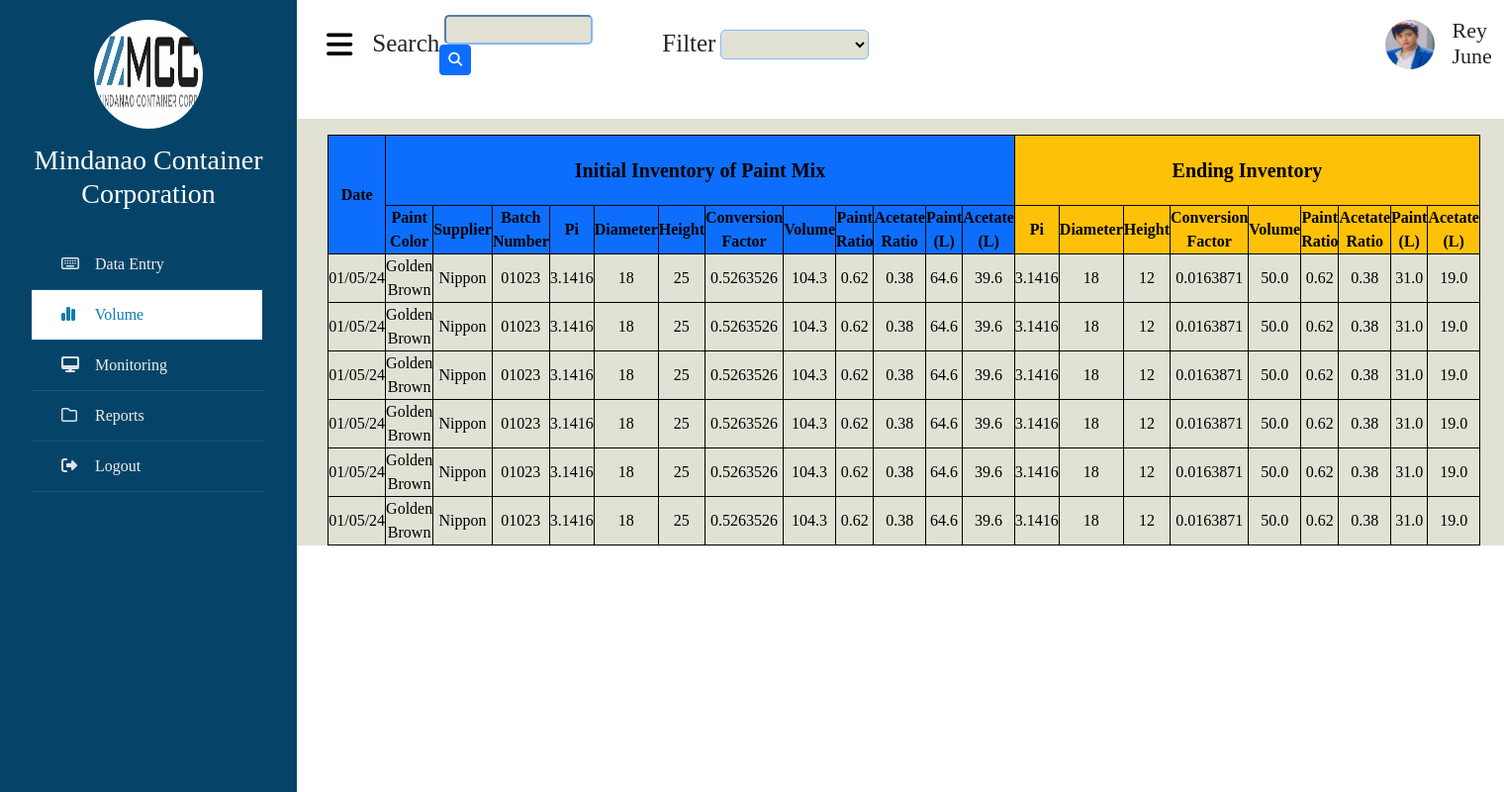
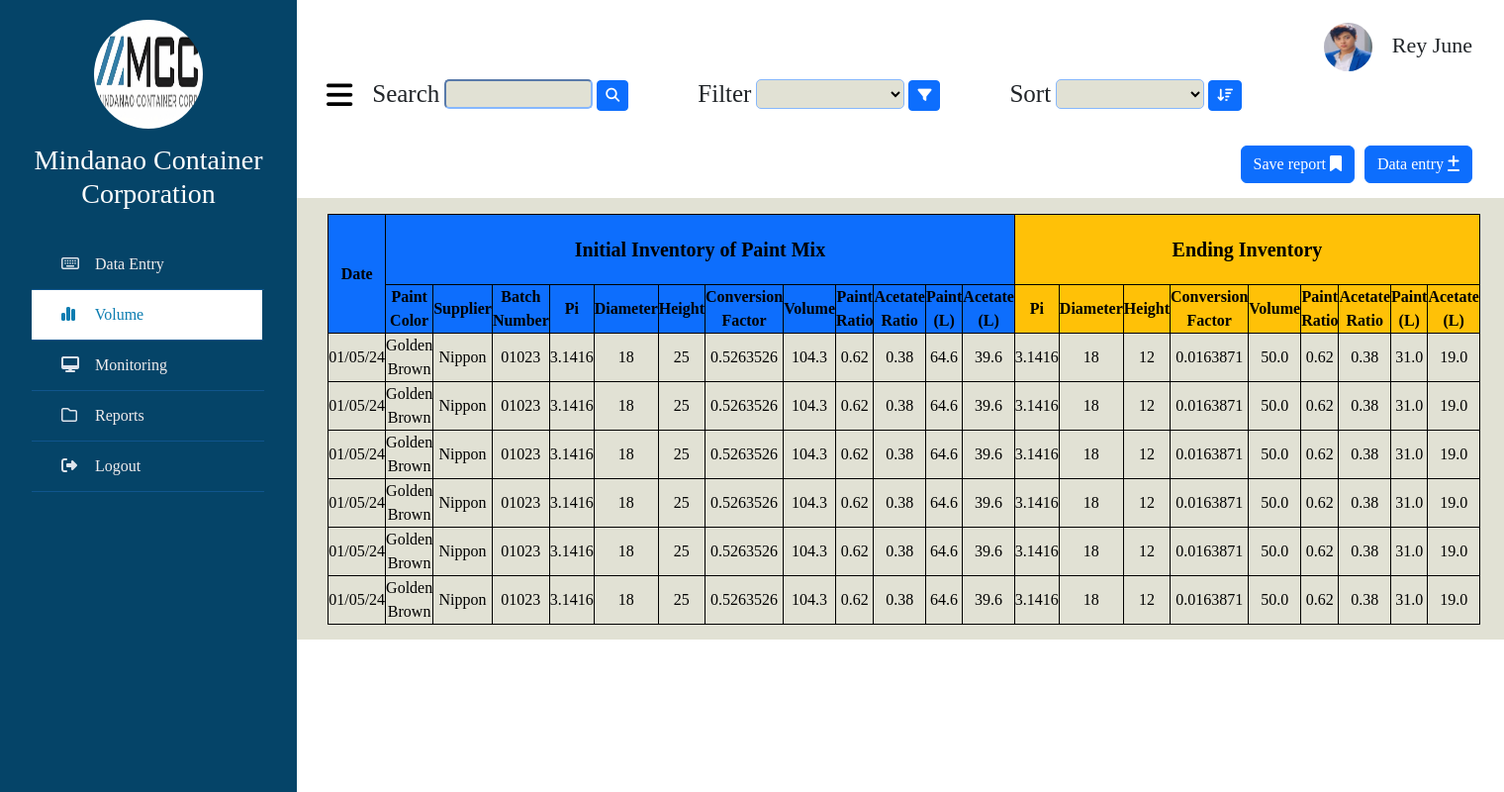
Before and after one commit to ReyJune2001/CAPSTONE-SYSTEM, a PHP site: page /volume.php in a window 1520 px wide. Shown: the whole page at 99% size. Run offline with PHP 8.4, Linux system fonts and the light colour scheme.

Commit message:
11th commit

```diff
--- a/MCC/volume.php
+++ b/MCC/volume.php
@@ -108,7 +108,7 @@ body{
 
 .wrapper .section .top_navbar{
     background: white;
-    height: 50px;
+    height: 2px;
     display: flex;
     align-items: center;
     padding: 0 30px;
@@ -133,30 +133,35 @@ body.active .wrapper .section{
     width: 100%;
 }
 
-/*MAIN CONTAIN STYLES*/
-        .main{
-            display: flex;
-            flex: 1;
-            margin-top:14px;
-        }
-        main{
-            background-color: rgb(25, 142, 214);
-            padding: 23em 0 22em 0;
+/*USER PROFILE STYLES*/
+.admin_profile{
+    display:flex;
+    justify-content:flex-end;
+    margin-top:20px;
+    margin-right:32px;
 
-            flex: 1 1 150px;
+}
 
-        }
+.img-admin {
+    height: 55px;
+    width: 55px;
+    border-radius: 50%;
+    border: 3px solid transparent; /* Set a default border style */
+}
 
-/*USER PROFILE STYLES*/
-.admin_profile2{
-    margin-left:45%;
+.img-admin:hover {
+    border-color: blue; /* Change the border color to red on hover */
+
 }
+
 
 img{
     height: 50px;
     width: 50px;
     border-radius: 50%;
+
 }
+
 
   /*FOR ADMIN PROFILE MODAL */
 .container{
@@ -259,16 +264,18 @@ img{
 /*FOR TABLE CONTAINER */
 
 
-    .container3, .container3-fluid, .container3-lg, .container3-md, .container3-sm, .container3-xl, .container3-xxl {
+    .container3{
     --bs-gutter-x: 3.9rem;
     --bs-gutter-y: 0;
     width: 100%;
     padding-right: calc(var(--bs-gutter-x) * .5);
     padding-left: calc(var(--bs-gutter-x) * .5);
-    margin-top:50px;
+    padding-bottom:15px;
+    margin-top:15px;
     margin-right: auto;
     margin-left: auto;
     background-color:rgb(225, 225, 212);
+
 }
 
 /*FOR SEARCH BAR */
@@ -279,6 +286,7 @@ img{
         background-color:rgb(225, 225, 212);
         border-color:#86b7fe;
         border-radius:5px;
+
         }
 
         /*FOR FILTER BAR */
@@ -291,11 +299,60 @@ img{
         border-radius:5px;
         }
 
+        /*FOR SORT BAR */
+        .sortfield{
+        width: 150px;
+        height:30px;
+        margin-left:5px;
+        background-color:rgb(225, 225, 212);
+        border-color:#86b7fe;
+        border-radius:5px;
+        }
+
+
+        /*Operation Button */
+
+        .btn_opt {
+      display: flex;
+      justify-content: flex-end;
+      margin-top:50px;
+      margin-right:32px;
+    }
+
+     /*FOR SYSTEM RESPONSIVE */
+
+     @media only screen and (max-width: 1000px){ /*pag-ubos sa 1525 ang max-width, ma change dayon ang styles*/
+
+       /*FOR TABLE CONTAINER */
+
+
+       .container3 {
+
+
+    padding-right: 1190px;
+    padding-left: auto;
+
+
+}
+       body{
+
+        background-color:red;
+       }
+        }
+
+
 </style>
 </head>
 <body>
 <div class="wrapper">
         <div class="section">
+        <div class="admin_profile">
+
+                   <img src="IMAGES/sampleImage.jpg" class="img-admin" id="image">
+
+                <h4 style="margin-left:17px; font-size:22px; margin-top:13px; text-align:right;">Rey June</h4>
+
+                </div>
             <div class="top_navbar">
                 <div class="hamburger">
                     <a href="#">
@@ -326,30 +383,41 @@ img{
                    <option value="admin">Pi</option>
                    <option value="user">Diameter</option>
                    <option value="admin">Height</option>
-                   <option value="user">Descending</option>
-                   <option value="admin"></option>
-                   <option value="user">User</option>
-                   <option value="admin">Ascending</option>
-                   <option value="user">Descending</option>
-                   <option value="admin"></option>
-                   <option value="user">User</option>
-                   <option value="admin">Ascending</option>
-                   <option value="user">Descending</option>
-                   <option value="admin"></option>
-                   <option value="user">User</option>
+                   <option value="user">Conversion factor</option>
+                   <option value="admin">Volume</option>
+                   <option value="user">Paint ratio</option>
+                   <option value="admin">Acetate ratio</option>
+                   <option value="user">Paint Liter</option>
+                   <option value="admin">Acetate Liter</option>
+
                  </select>
 
+                 <button class="btn btn-primary btn-sm"><i class="fa-solid fa-filter"></i></button>
 
                </form>
 
-                <div class="admin_profile2">
-                <a href="#" id="image">
-                <img src="IMAGES/sampleImage.jpg">
+               <!--Sort bar-->
+               <h4 style="font-size:25px; margin-top:5px; margin-left:70px;">Sort</h4>
+                <form action="#" method="post">
+                <select name="Level" class="sortfield">
+                   <option value="" disabled selected></option>
+                   <option value="admin">Ascending</option>
+                   <option value="user">Descending</option>
 
-                </a>
-                </div>
+                 </select>
 
-                <div><h4 style="margin-left:17px; font-size:22px; margin-bottom:2px;">Rey June</h4></div>
+                 <button class="btn btn-primary btn-sm"><i class="fa-solid fa-arrow-down-wide-short"></i></button>
+               </form>
+
+
+            </div>
+
+
+            <!-- Operation Button -->
+
+            <div class="btn_opt">
+                <button class="btn btn-primary">Save report <i class="fa-solid fa-bookmark"></i></button>
+                <button class="btn btn-primary" style="margin-left:10px;">Data entry <i class="fa-solid fa-plus-minus"></i></button>
 
             </div>
 
```
Also changed, not shown: MCC/dataEntry.php (+110 -38 lines).
